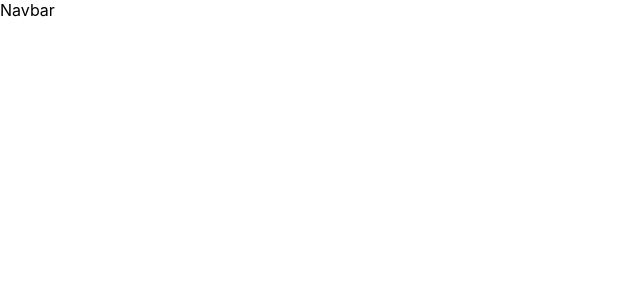
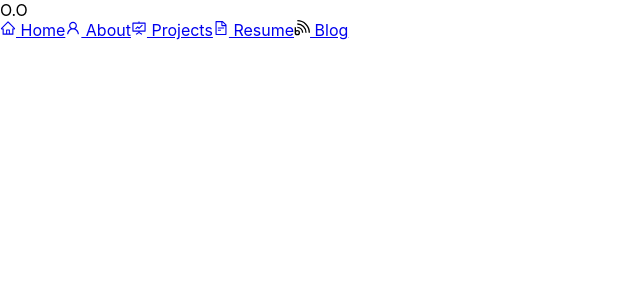
Before and after one commit to oladimejitaiwoodusote/Portfolio-Project, a React (Create React App) app in the folder portfolio-project/: page / in a window 1280 px wide. Before the commit this address had no page. Shown: the top 300 px of the page, without its empty margins (0-640 px from the left). Built offline with nearby package versions, Linux system fonts and the light colour scheme.

Commit message:
navbar v1

```diff
--- a/portfolio-project/package.json
+++ b/portfolio-project/package.json
@@ -3,11 +3,17 @@
   "version": "0.1.0",
   "private": true,
   "dependencies": {
+    "@fortawesome/fontawesome-svg-core": "^6.4.2",
+    "@fortawesome/free-solid-svg-icons": "^6.4.2",
+    "@fortawesome/react-fontawesome": "^0.2.0",
     "@testing-library/jest-dom": "^5.17.0",
     "@testing-library/react": "^13.4.0",
     "@testing-library/user-event": "^13.5.0",
+    "bootstrap": "^5.3.2",
     "react": "^18.2.0",
+    "react-bootstrap": "^2.9.0",
     "react-dom": "^18.2.0",
+    "react-icons": "^4.11.0",
     "react-router-dom": "^6.16.0",
     "react-scripts": "5.0.1",
     "web-vitals": "^2.1.4"
--- a/portfolio-project/src/App.js
+++ b/portfolio-project/src/App.js
@@ -1,15 +1,14 @@
 import './App.css';
 import {Routes, Route} from 'react-router-dom'
 import Navbar from './components/Navbar';
+import {FontAwesomeIcon} from '@fortawesome/react-fontawesome';
+import {faHome, faEnvelope, faCompass, faPlusSquare, faUser, faSearch} from '@fortawesome/free-solid-svg-icons'
 
 
 function App() {
   return (
     <>
       <Navbar/>
-      <Routes>
-
-      </Routes>
     </>
   );
 }
--- a/portfolio-project/src/components/Navbar.js
+++ b/portfolio-project/src/components/Navbar.js
@@ -1,8 +1,34 @@
-import React from 'react'
+import {NavLink} from 'react-router-dom'
+import './Navbar.css'
+import {AiOutlineHome, AiOutlineUser, AiOutlineFundProjectionScreen, AiOutlineFileText} from 'react-icons/ai'
+import {GrBlog} from 'react-icons/gr'
 
 function Navbar() {
   return (
-    <div>Navbar</div>
+    <div className="navbar_wrapper">
+      <nav className='navbar'>
+         <div className="navbar-logo_wrapper">
+            <span className='navabar-logo'>O.O</span>
+         </div>
+         <div className="navbar_icons">
+            <NavLink className="navbar_link" to="/main_feed" activeClassName="active-link">
+                <AiOutlineHome/> Home
+            </NavLink>
+            <NavLink className="navbar_link" to="/about" activeClassName="active-link">
+                <AiOutlineUser/> About
+            </NavLink>
+            <NavLink className="navbar_link" to="/projects" activeClassName="active-link">
+                <AiOutlineFundProjectionScreen/> Projects
+            </NavLink>
+            <NavLink className="navbar_link" to="/resume" activeClassName="active-link">
+                <AiOutlineFileText/> Resume
+            </NavLink>
+            <NavLink>
+                <GrBlog/> Blog
+            </NavLink>
+         </div>
+      </nav>
+    </div>
   )
 }
 
```
Also changed, not shown: 1 other file (tests, documents, lock files or other folders).
